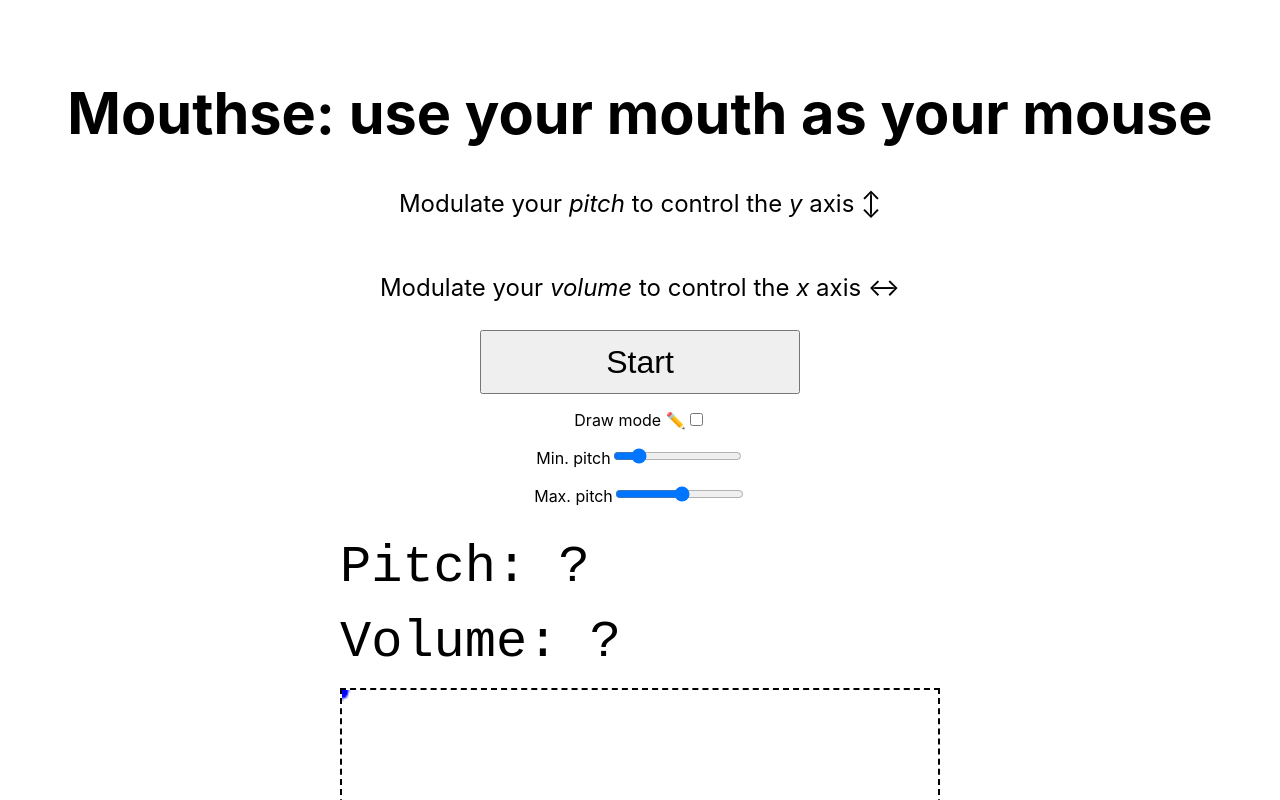
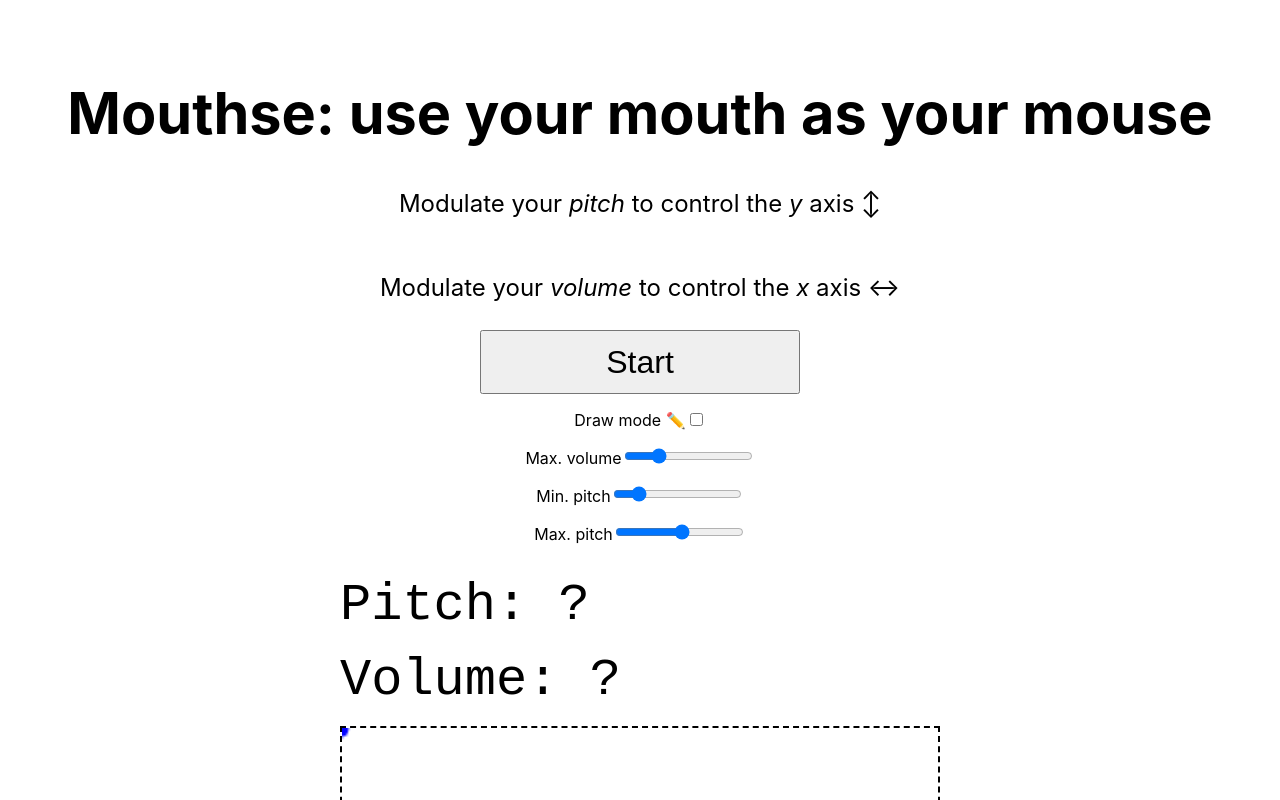
Before and after one commit to serhalp/mouthse, a Next.js app: page / in a window 1280 px wide. Shown: the top 800 px of the page. Built offline with nearby package versions, Linux system fonts and the light colour scheme.

Commit message:
feat: add max. volume UI control

```diff
--- a/src/pages/index.js
+++ b/src/pages/index.js
@@ -5,7 +5,7 @@ import Head from 'next/head';
 import styles from '../styles/Home.module.css';
 import { getInputStream, getAudioContext, connect } from '../lib/audio';
 
-const MAX_VOLUME = 0.25;
+const DEFAULT_MAX_VOLUME = 0.25;
 const DEFAULT_MIN_PITCH = 80;
 const DEFAULT_MAX_PITCH = 255;
 
@@ -13,11 +13,11 @@ const getCoordsFromVolumeAndPitch = (canvas, volume, pitch, config) => {
   if (volume == null || pitch == null) return [0, 0];
 
   const { width, height } = canvas;
-  const { minPitch, maxPitch } = config;
+  const { minPitch, maxPitch, maxVolume } = config;
   // `volume` is sort of scaled from 0.00-1.00, but in practice it seems very difficult to get
   // higher than ~0.4, so scale it
-  const clampedVolume = Math.min(MAX_VOLUME, volume);
-  const scaledVolume = clampedVolume / MAX_VOLUME;
+  const clampedVolume = Math.min(maxVolume, volume);
+  const scaledVolume = clampedVolume / maxVolume;
   const x = scaledVolume * (width - 1);
   // `pitch` is a frequency in hertz, so scale it to a typical human vocal range
   const clampedPitch = Math.min(maxPitch, Math.max(pitch, minPitch));
@@ -31,6 +31,7 @@ export default function Home() {
   const [shouldDraw, setShouldDraw] = useState(false);
   const [minPitch, setMinPitch] = useState(DEFAULT_MIN_PITCH);
   const [maxPitch, setMaxPitch] = useState(DEFAULT_MAX_PITCH);
+  const [maxVolume, setMaxVolume] = useState(DEFAULT_MAX_VOLUME);
   const [volume, setVolume] = useState(null);
   const [pitch, setPitch] = useState(null);
 
@@ -40,6 +41,7 @@ export default function Home() {
     const [x, y] = getCoordsFromVolumeAndPitch(canvas, volume, pitch, {
       minPitch,
       maxPitch,
+      maxVolume,
     });
     const ctx = canvas.getContext('2d')
     if (!shouldDraw)
@@ -56,7 +58,7 @@ export default function Home() {
 
   useEffect(() => {
     draw(canvasRef.current);
-  }, [draw, volume, pitch, shouldDraw, minPitch, maxPitch])
+  }, [draw, volume, pitch, shouldDraw, minPitch, maxPitch, maxVolume])
 
   const handleReadVolume = (newVolume) => {
     // Always keep most recent value, don't overwrite with null
@@ -82,6 +84,10 @@ export default function Home() {
 
   const handleChangeDrawMode = (event) => {
     setShouldDraw(event.target.checked);
+  };
+
+  const handleChangeMaxVolume = (event) => {
+    setMaxVolume(event.target.value);
   };
 
   const handleChangeMinPitch = (event) => {
@@ -124,6 +130,12 @@ export default function Home() {
           <label>
             Draw mode ✏️
             <input type="checkbox" checked={shouldDraw} onChange={handleChangeDrawMode} />
+          </label>
+        </section>
+        <section>
+          <label>
+            Max. volume
+            <input type="range" min="0.01" max="1" step="0.01" value={maxVolume} onChange={handleChangeMaxVolume} />
           </label>
         </section>
         <section>
```
